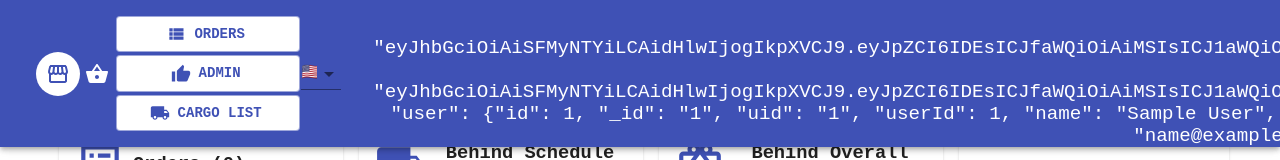
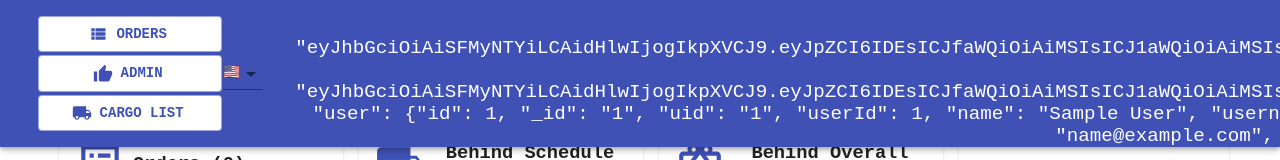
Before and after one commit to msymbolEJA/frontend-textile, a React (Create React App) app: page / in a window 1280 px wide. Shown: the top 160 px of the page. Built offline with nearby package versions, Linux system fonts and the light colour scheme; no server answers; sample sign-in values are in the browser's storage.

Commit message:
feat: hide shopify-etsy transfer

```diff
--- a/src/components/navbar/Navbar.js
+++ b/src/components/navbar/Navbar.js
@@ -222,7 +222,10 @@ export default function MenuAppBar() {
               </Typography>
             )}
           </IconButton>
-          <StorefrontIcon
+          {/*********************************/}
+          {/* SHOPIFY - ETSY TRANSFER */}
+          {/*********************************/}
+          {/* <StorefrontIcon
             onClick={() => {
               setStore("shop1");
             }}
@@ -249,7 +252,7 @@ export default function MenuAppBar() {
                 ? classes.mobileNonActiveShopButton
                 : classes.nonActiveShopButton
             }
-          />
+          /> */}
           <div className={classes.title}>
             <div style={{ flexDirection: "row" }}>
               <Button
```
